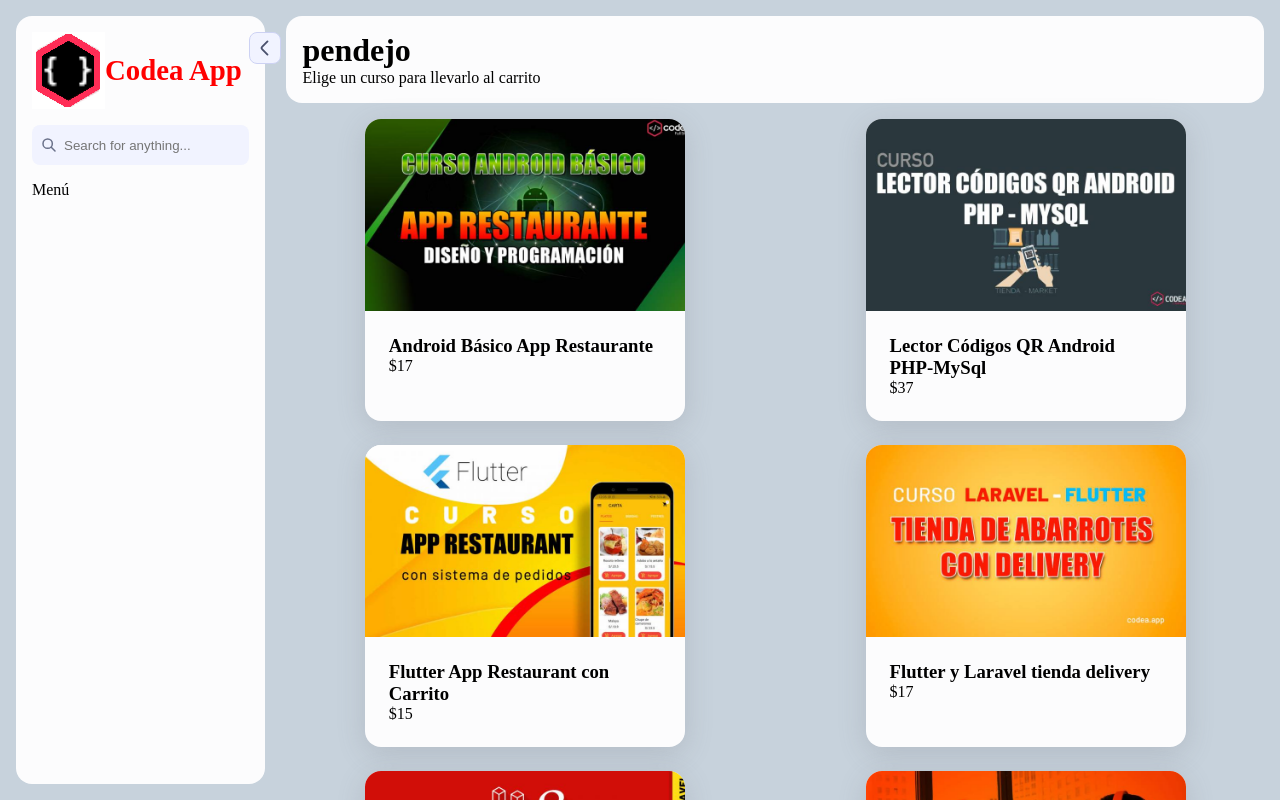
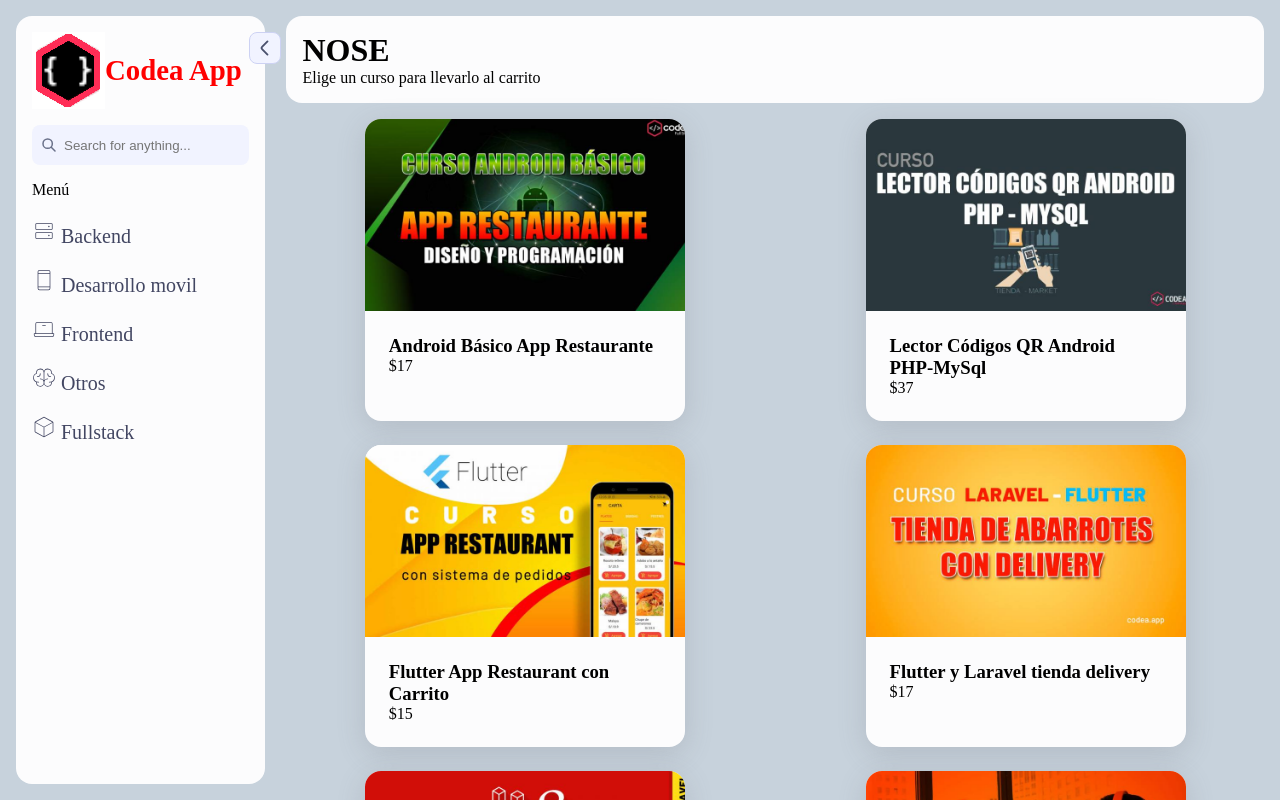
Before and after one commit to R0DRIG0dev/-react-carrito-de-compras, a React (Vite) app: page / in a window 1280 px wide. Shown: the top 800 px of the page. Built offline with nearby package versions, Linux system fonts and the light colour scheme.

Commit message:
hasta aqui llega esta rama, no hay ejemplos que sigan la idea de una unica carpeta contexto, necesitas providers

```diff
--- a/src/componentes/BarraLateral.jsx
+++ b/src/componentes/BarraLateral.jsx
@@ -1,8 +1,9 @@
-// import useTienda from "../hooks/useTienda";
+import { useContext } from "react";
 import "./estilos/BarraLateral.css";
+import { contextoTienda } from "../contexto/ContextoTienda";
 
 function BarraLateral(props) {
-  // const { listaAreas, manejadorClickArea } = useTienda();
+  const listaAreas = useContext(contextoTienda);
   return (
     <nav className="sidebar">
       <div className="sidebar-top-wrapper">
@@ -28,16 +29,16 @@
 
       <div className="sidebar-links">
         <h2>Menú</h2>
-          {/* <ul>
+          <ul>
             {listaAreas.map( area => (
               <li key={area.icono}>
-                <a href="#" onClick={manejadorClickArea}>
+                <a href="#">
                   <img src={`../public/${area.icono}.svg`} alt="logo"/>
                   <span className="hide"> {area.nombre} </span>
                 </a>
               </li>
             ))}
-          </ul> */}
+          </ul>
       </div>
 
     </nav>
--- a/src/componentes/cabecera.jsx
+++ b/src/componentes/cabecera.jsx
@@ -1,15 +1,9 @@
-// import useTienda from "../hooks/useTienda";
-import {contextoTienda} from "../hooks/useTienda";//
-import { useContext } from "react"; //
 import "./estilos/Cabecera.css";
 
 export default function Cabecera (){
-  // const {areaSeleccionada} = useTienda();
-  const algoo = useContext(contextoTienda);//
   return (
     <header className="cabecera">
-      {/* <h1> {areaSeleccionada.nombre} </h1> */}
-      <h1> {algoo.name} </h1>{/* */}
+      <h1> NOSE </h1>
       <p> Elige un curso para llevarlo al carrito </p>
     </header>
   )
--- /dev/null
+++ b/src/contexto/ContextoTienda.js
@@ -0,0 +1,3 @@
+import { createContext } from "react";
+
+export const contextoTienda = createContext(null);
--- a/src/hooks/useTienda.js
+++ /dev/null
@@ -1,17 +0,0 @@
-// import { useContext } from "react";
-// import ContextoTienda from "../contexto/ProveedorTienda";
-
-// const useTienda = () => {
-//     return useContext(ContextoTienda);
-// }
-// // function useTienda(){
-// //     return useContext(ContextoTienda);
-// // }
-
-// export default useTienda;
-
-// ___________________________________________________
-
-import { createContext } from "react";
-
-export const contextoTienda = createContext(null);
--- a/src/main.jsx
+++ b/src/main.jsx
@@ -1,13 +1,22 @@
-import Reactcodea from 'react'
+import Reactcodea, { useState } from 'react'
 import ReactDOM from 'react-dom/client'
 import './index.css'
 import { RouterProvider, createBrowserRouter } from 'react-router-dom'
 import Home from './paginas/Home'
 import Inicio from './vistas/Inicio'
-// import { ProveedorTienda } from './contexto/ProveedorTienda'
-import {contextoTienda} from "./hooks/useTienda";//
 
-const algo = { id:'12', name: "pendejo"}//
+import { areas } from './datos'
+import { contextoTienda } from './contexto/ContextoTienda'
+function ProveedorTienda ({children}){
+  const [ listaAreas, setListaCursos ] = useState(areas);
+  return (
+      <contextoTienda.Provider
+          value={ listaAreas }
+      >
+          {children}
+      </contextoTienda.Provider>
+  )
+}
 
 const enrutador = createBrowserRouter([
   {
@@ -20,11 +29,7 @@
 ])
 
 ReactDOM.createRoot(document.getElementById('root')).render(
-  <Reactcodea.StrictMode>
-    {/* <ProveedorTienda> */}
-    <contextoTienda.Provider value={ algo }>{/* */}
+    <ProveedorTienda>
       <RouterProvider router={enrutador} />
-    </contextoTienda.Provider>{/* */}
-    {/* </ProveedorTienda> */}
-  </Reactcodea.StrictMode>,
+    </ProveedorTienda>
 )
```
Also changed, not shown: src/contexto/ProveedorTienda.jsx (deleted, +0 -20 lines).
